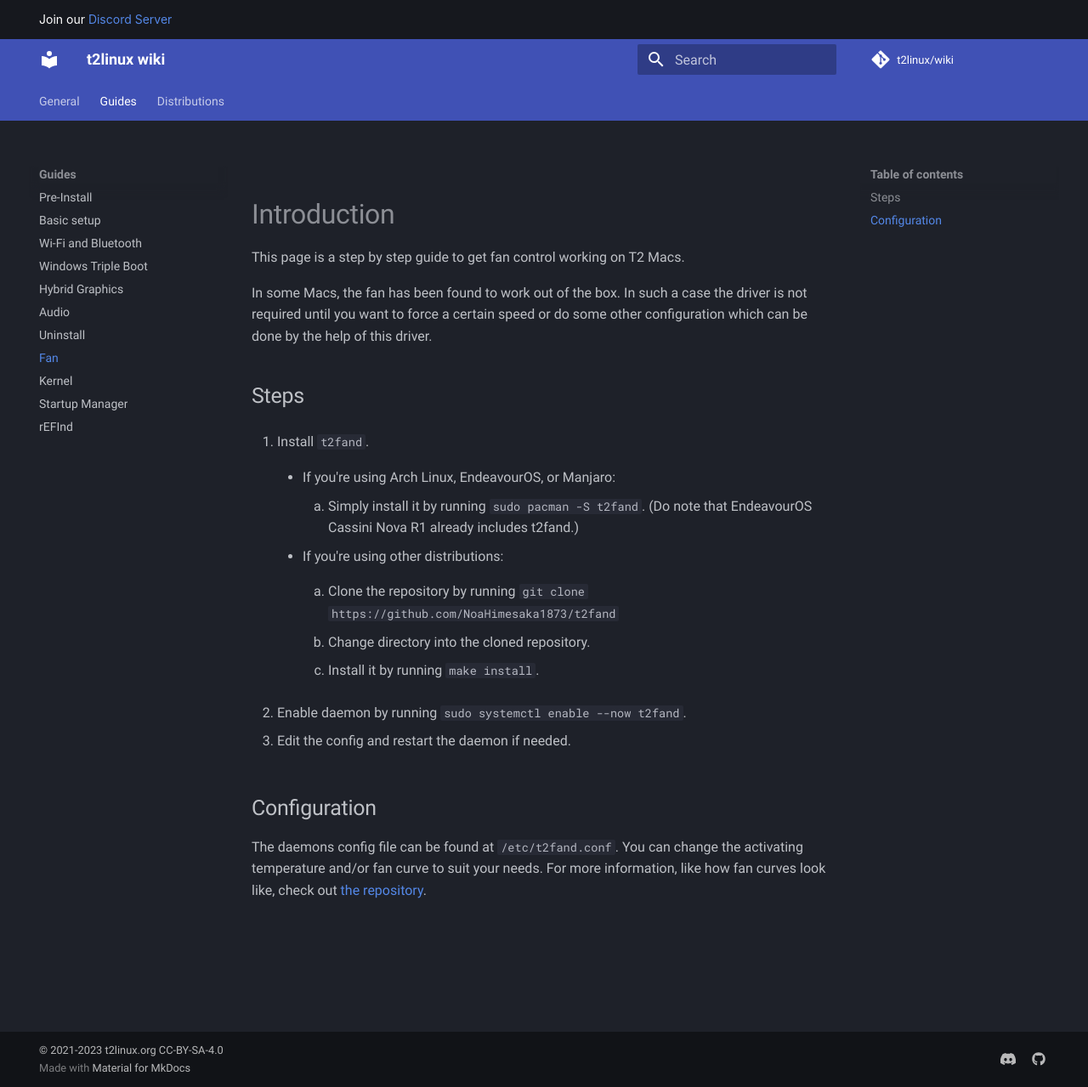
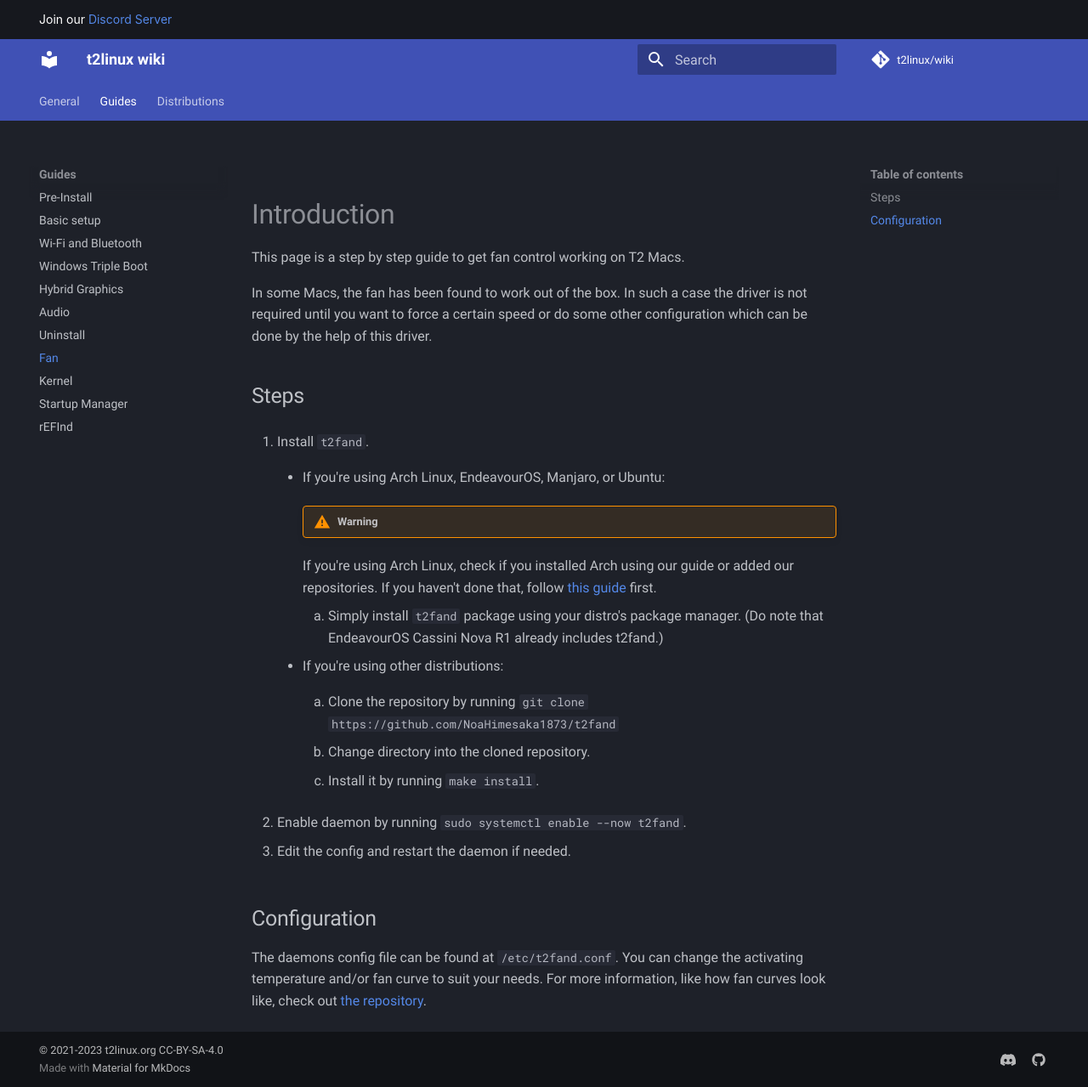
Before and after one commit to t2linux/wiki, an MkDocs documentation site: the page built from docs/guides/fan.md, in a window 1280 px wide and 1279 px high. Shown: the whole window at 85% size. Built offline with MkDocs 1.6.1 and Material for MkDocs 9.7.7, drawn with Linux system fonts in a browser that asks for light colours; comment, search, counter and statistics services are not loaded.

Commit message:
feat: add ubuntu pkg and add warning

```diff
--- a/docs/guides/fan.md
+++ b/docs/guides/fan.md
@@ -8,9 +8,13 @@ In some Macs, the fan has been found to work out of the box. In such a case the
 
 1. Install `t2fand`.
 
-    -   If you're using Arch Linux, EndeavourOS, or Manjaro:
+    -   If you're using Arch Linux, EndeavourOS, Manjaro, or Ubuntu:
 
-        1. Simply install it by running `sudo pacman -S t2fand`. (Do note that EndeavourOS Cassini Nova R1 already includes t2fand.)
+        !!! WARNING
+
+	    If you're using Arch Linux, check if you installed Arch using our guide or added our repositories. If you haven't done that, follow [this guide](https://wiki.t2linux.org/distributions/arch/faq/#updating-kernel) first.
+
+        1. Simply install `t2fand` package using your distro's package manager. (Do note that EndeavourOS Cassini Nova R1 already includes t2fand.)
 
     -   If you're using other distributions:
 
```
